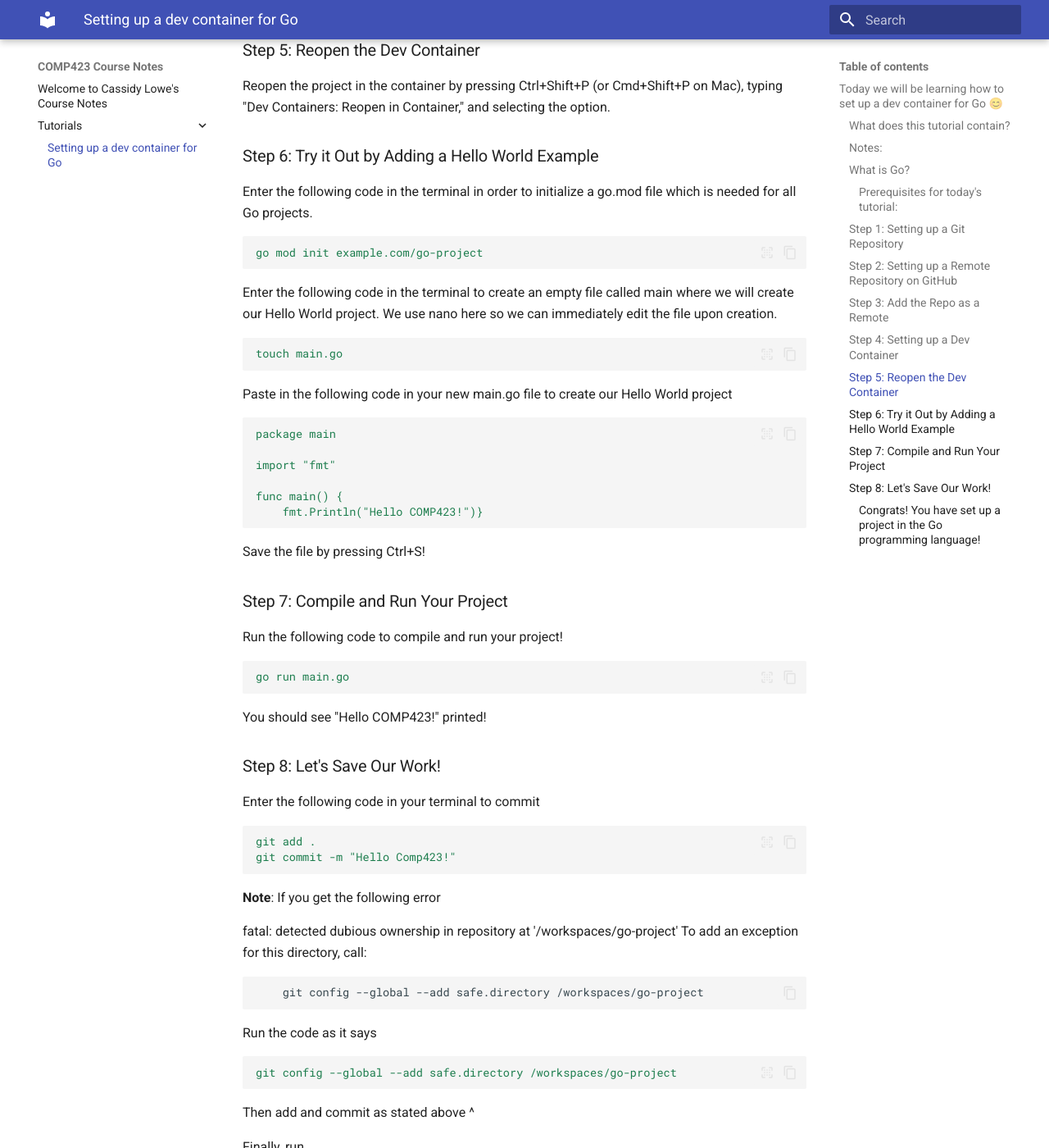
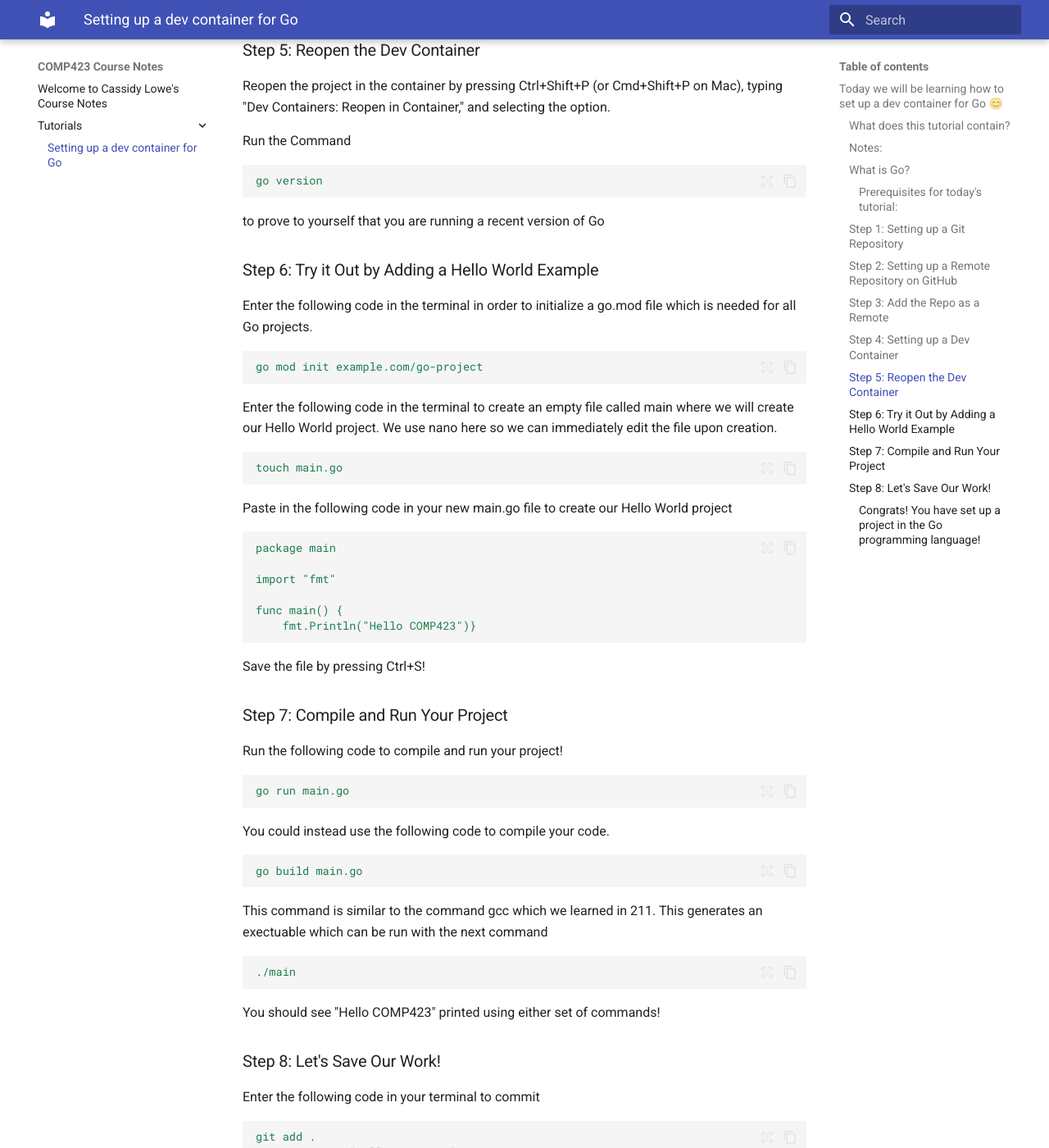
Before and after one commit to calowe2/comp423-course-notes, an MkDocs documentation site: the page built from docs/tutorials/go-setup.md, in a window 1280 px wide and 1400 px high, scrolled down 2606 px. Shown: the whole window at 82% size. Built offline with MkDocs 1.6.1 and Material for MkDocs 9.7.7, drawn with Linux system fonts in a browser that asks for light colours.

````diff
--- a/docs/tutorials/go-setup.md
+++ b/docs/tutorials/go-setup.md
@@ -134,6 +134,14 @@
 
 Reopen the project in the container by pressing Ctrl+Shift+P (or Cmd+Shift+P on Mac), typing "Dev Containers: Reopen in Container," and selecting the option.
 
+Run the Command
+
+``` yaml
+go version
+```
+
+to prove to yourself that you are running a recent version of Go
+
 
 ### Step 6: Try it Out by Adding a Hello World Example
 
@@ -157,7 +165,7 @@
 import "fmt"
 
 func main() {
-    fmt.Println("Hello COMP423!")}
+    fmt.Println("Hello COMP423")}
 ```
 
 Save the file by pressing Ctrl+S!
@@ -171,7 +179,19 @@
 go run main.go
 ```
 
-You should see "Hello COMP423!" printed!
+You could instead use the following code to compile your code.
+
+``` yaml
+go build main.go
+```
+
+This command is similar to the command gcc which we learned in 211. This generates an exectuable which can be run with the next command
+
+``` yaml
+./main
+```
+
+You should see "Hello COMP423" printed using either set of commands!
 
 ### Step 8: Let's Save Our Work!
 
````
